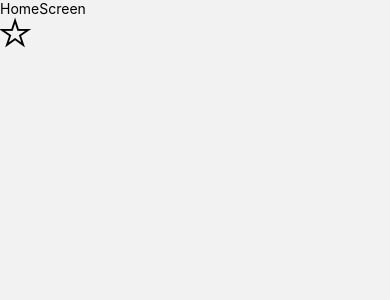
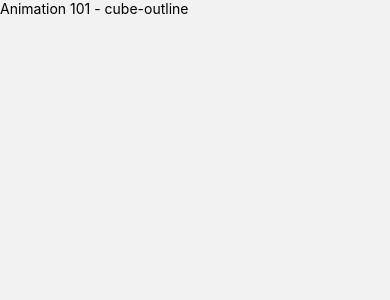
Before and after one commit to thomassr30/components-react-native, a React Native app: screen /Home in a window 390 px wide. Shown: the top 300 px of the page. Built offline with nearby package versions, Linux system fonts and the light colour scheme.

Commit message:
add: add Flatlist and create interface IMenuItem

```diff
--- /dev/null
+++ b/src/interfaces/menuItem.interface.tsx
@@ -0,0 +1,5 @@
+export interface ImenuItem{
+    name: string;
+    icon: string;
+    components: string;
+  }
--- a/src/screens/HomeScreen.tsx
+++ b/src/screens/HomeScreen.tsx
@@ -1,16 +1,33 @@
 import React from 'react'
-import { Text, View } from 'react-native'
+import { FlatList, Text, View } from 'react-native'
 import Icon from 'react-native-vector-icons/Ionicons'
+import { ImenuItem } from '../interfaces/menuItem.interface';
+
+const menuItem = [
+  {
+    name: 'Animation 101',
+    icon: 'cube-outline',
+    components: 'Animation101Screen'
+  },
+]
 
 const HomeScreen = () => {
+
+  const renderMenuItem = (menuITem: ImenuItem) => {
+    return (
+      <View>
+        <Text>{menuITem.name} - {menuITem.icon}</Text>
+      </View>
+    )
+  }
+
   return (
-    <View>
-        <Text>HomeScreen</Text>
-        <Icon
-          name='star-outline'
-          size={30}
-          color="black"
-        />
+    <View style={{flex: 1}}>
+      <FlatList
+        data={menuItem}
+        renderItem={({item, index}) => renderMenuItem(item)}
+        keyExtractor={(item) => item.name}
+      />
     </View>
   )
 }
```
